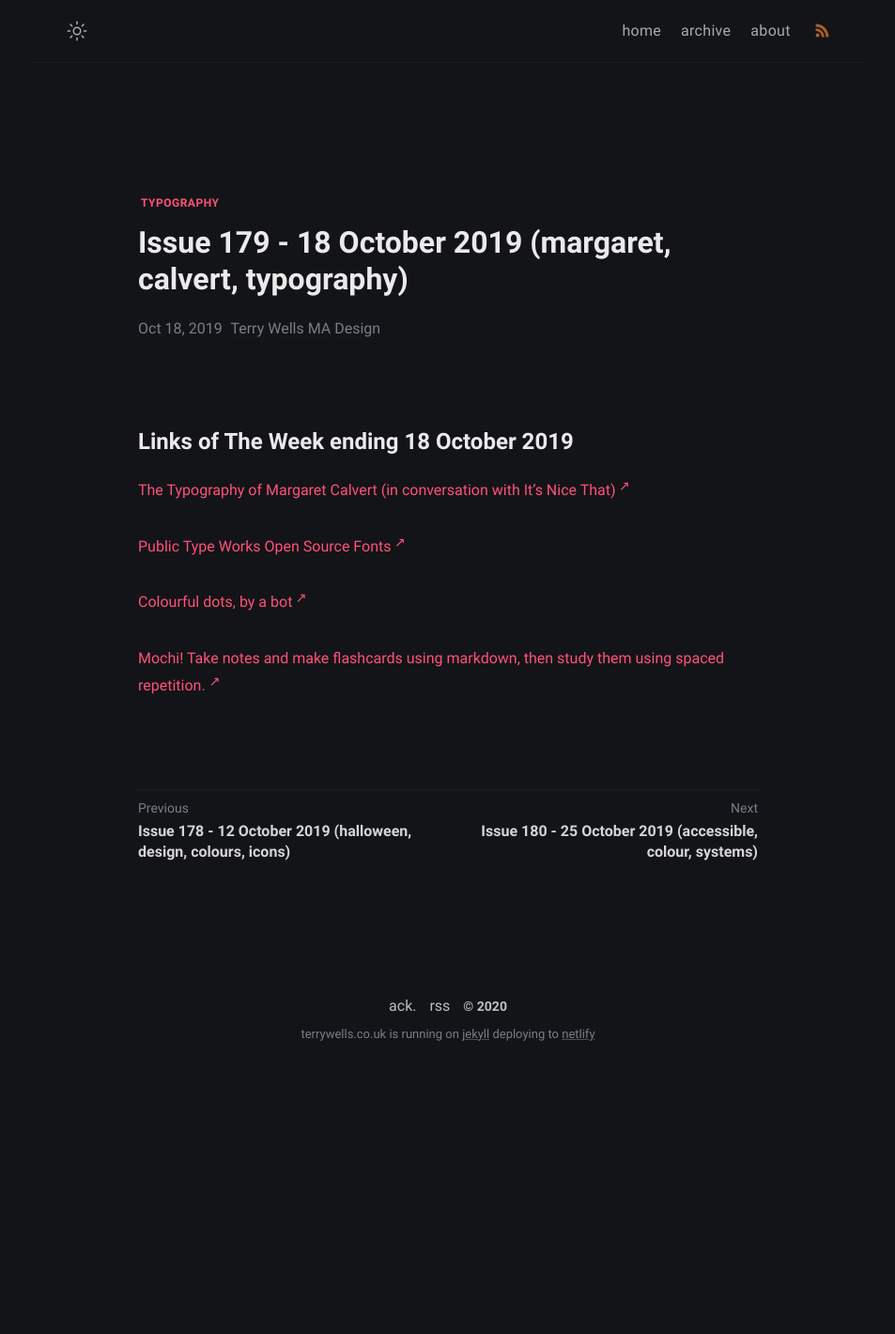
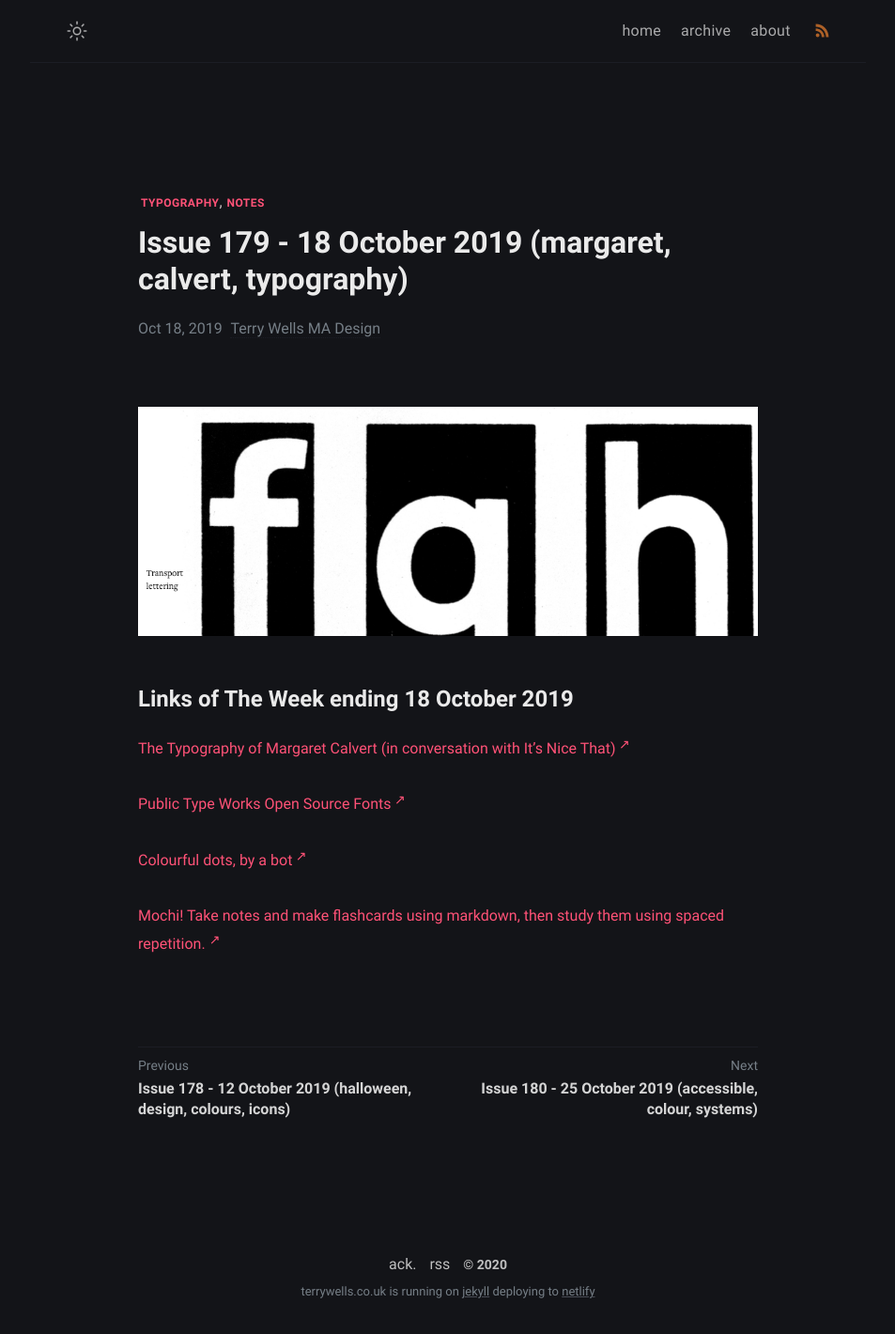
Before and after one commit to wristtattoo/jekyll-klise, a Jekyll site: the page built from _posts/2020-11-03-issue-179-18-october-2019-margaret-calvert-typography.md, in a window 1280 px wide. Shown: the whole page at 94% size, without its empty margins (163-1116 px from the left). Built offline with Jekyll 4.4.1, drawn with Linux system fonts in a browser that asks for light colours; a script that is not in the unit is left out; before the commit the page ends 1145 px from its top, so only the background shows below that.

Commit message:
Update Links of The Week “2020-11-03-issue-179-18-october-2019-margaret-calvert-typography”

```diff
--- a/_posts/2020-11-03-issue-179-18-october-2019-margaret-calvert-typography.md
+++ b/_posts/2020-11-03-issue-179-18-october-2019-margaret-calvert-typography.md
@@ -1,9 +1,11 @@
 ---
 layout: post
 title: Issue 179 - 18 October 2019 (margaret, calvert, typography)
-tags: typography
+tags: typography notes
 date: 2019-10-18T15:51:04.110Z
 ---
+![The Typography of Margaret Calvert](/assets/uploads/issue-179.png "The Typography of Margaret Calvert")
+
 # Links of The Week ending 18 October 2019
 
 <a href="https://www.itsnicethat.com/features/margaret-calvert-in-conversation-graphic-design-081019" target="_blank">The Typography of Margaret Calvert (in conversation with It’s Nice That)</a>
```
Also changed, not shown: assets/uploads/issue-179.png (added).
